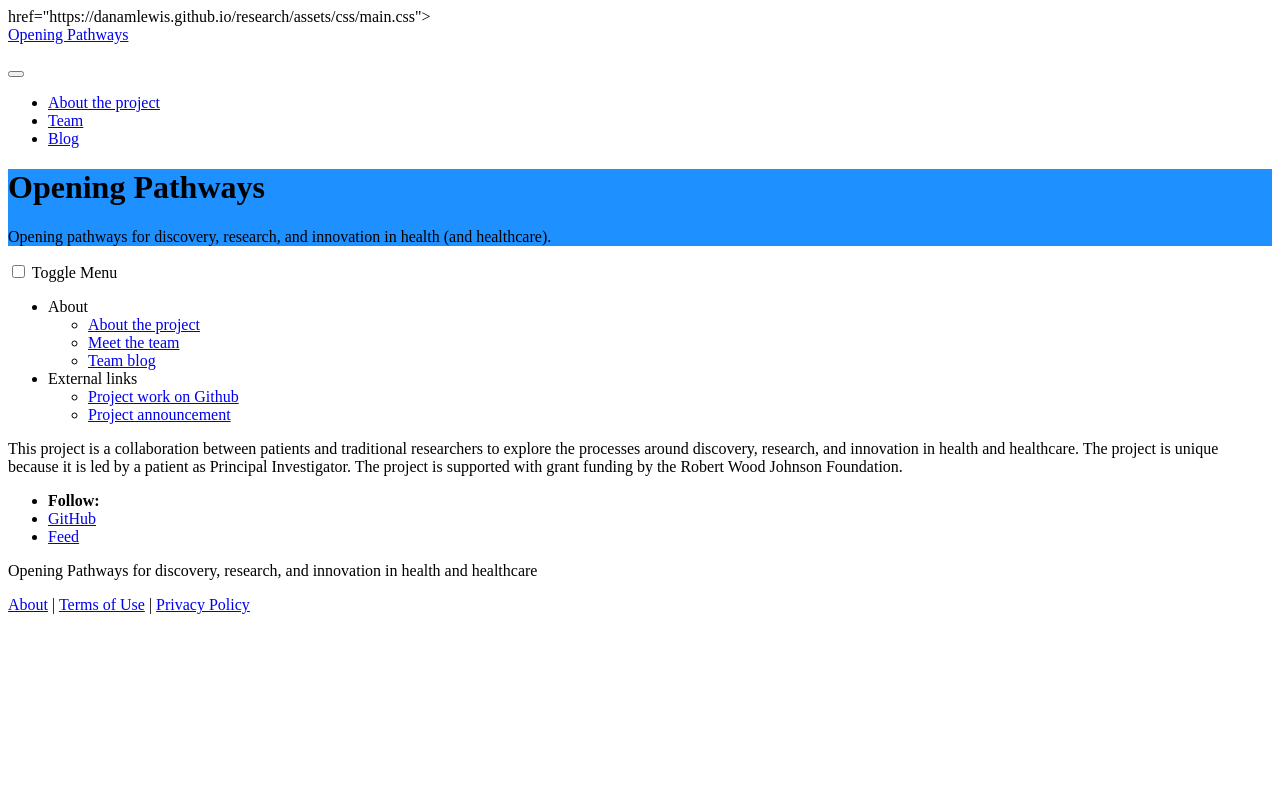
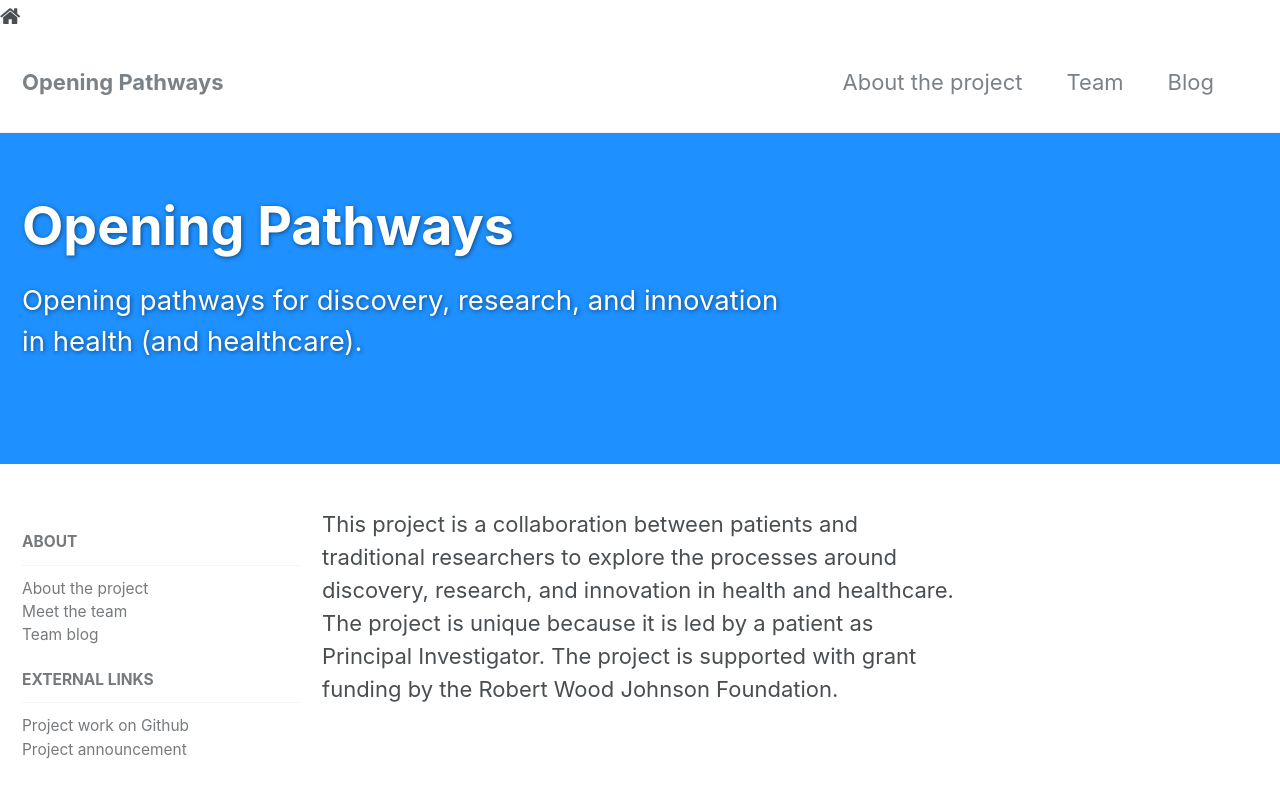
Before and after one commit to danamlewis/research, a Jekyll site: the page built from index.html, in a window 1280 px wide and 900 px high. Shown: the top 798 px of the window. Built offline with Jekyll 4.4.1, drawn with Linux system fonts in a browser that asks for light colours.

Commit message:
Update head.html

```diff
--- a/_includes/head.html
+++ b/_includes/head.html
@@ -15,7 +15,7 @@
 </script>
 
 <!-- For all browsers -->
-<link rel="stylesheet" <i class="fa fa-home" aria-hidden="true"></i> href="{{ '/assets/css/main.css' | absolute_url }}">
+<i class="fa fa-home" aria-hidden="true"></i> <link rel="stylesheet" href="{{ '/assets/css/main.css' | absolute_url }}">
 
 <!--[if lte IE 9]>
   <style>
```
